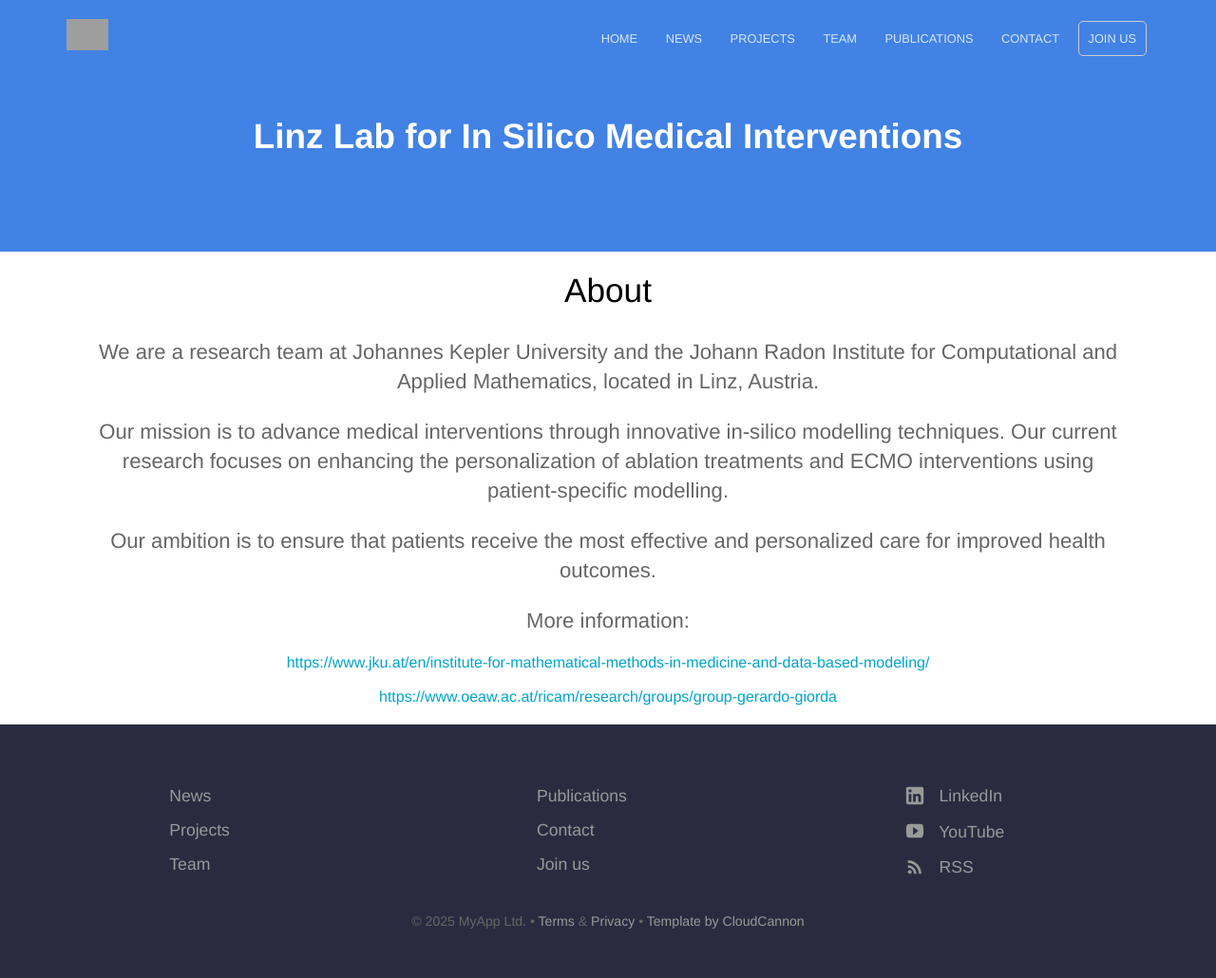
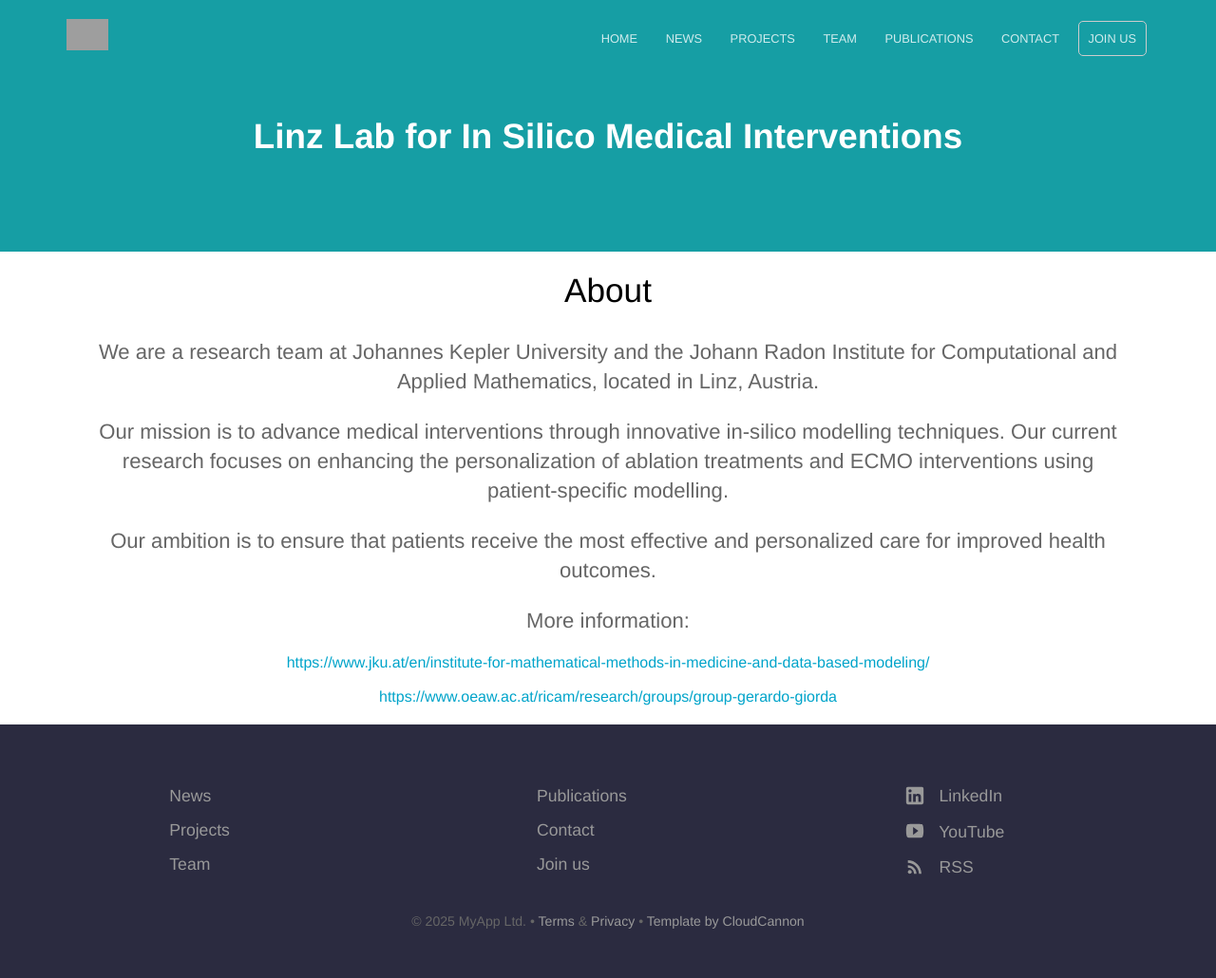
Before and after one commit to linzlabinsilmed/linzlabinsilmed.github.io, a Jekyll site: the page built from index.html, in a window 1280 px wide. Shown: the whole page at 95% size. Built offline with Jekyll 4.4.1, drawn with Linux system fonts in a browser that asks for light colours; the list of posts is cut into pages by our own code; grey boxes are pictures that could not be loaded.

Commit message:
Update variables.scss

```diff
--- a/_sass/variables.scss
+++ b/_sass/variables.scss
@@ -1,5 +1,5 @@
-$brand-color: #4182e4;
-$secondary-brand-color: #4182e4;
+$brand-color: #169ea4;
+$secondary-brand-color: #169ea4;
 $middle-gradient-color: mix($brand-color, $secondary-brand-color, 95%);
 
 // Breakpoints
```
